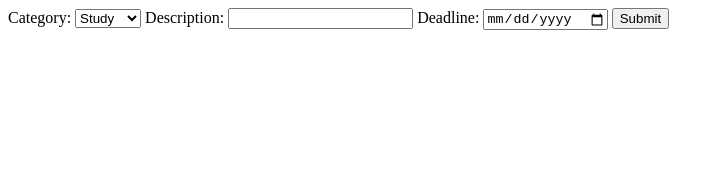
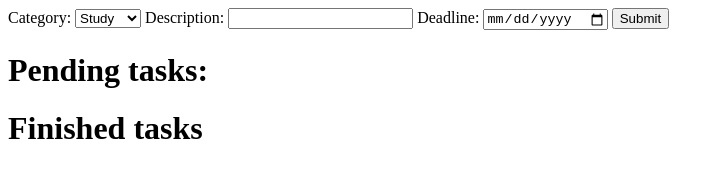
Before and after one commit to gandrade4/DPW-2023.2, a plain HTML site: page Aula 13 - Revisão/index.html in a window 1280 px wide. Shown: the whole page, without its empty margins (0-724 px from the left). Drawn offline with Linux system fonts and the light colour scheme.

Commit message:
html update

```diff
--- a/Aula 13 - Revisão/index.html
+++ b/Aula 13 - Revisão/index.html
@@ -31,7 +31,10 @@
             </label>
         </form>
     </main>
+    <h1>Pending tasks:</h1>
     <ul id="pending"></ul>
+    <h1>Finished tasks</h1>
+    <ul id="finished"></ul>
     <script src="app.js"></script>
 </body>
 </html>
```
